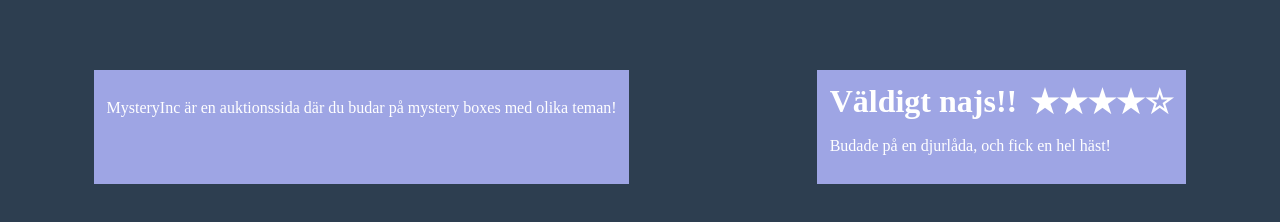
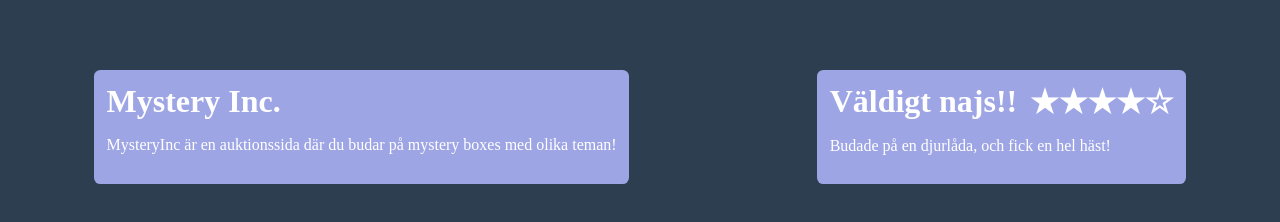
Before and after one commit to MarcusT96/MysteryIncAuctions, a React (Vite) app: page / in a window 1280 px wide. Shown: the part 346-568 px from the top of the page. Built offline with nearby package versions, Linux system fonts and the light colour scheme.

Commit message:
Css updates

```diff
--- a/src/pages/MyHomePage.jsx
+++ b/src/pages/MyHomePage.jsx
@@ -8,6 +8,7 @@ function MyHomePage() {
 
       <div className="homepage-desc-and-revs">
         <div className="homepage-description">
+          <h1>Mystery Inc.</h1>
           <p>MysteryInc är en auktionssida där du budar på mystery boxes med olika teman!</p>
         </div>
         <div className="homepage-reviews">
--- a/src/styles/homePage.css
+++ b/src/styles/homePage.css
@@ -18,8 +18,10 @@ body {
   background-color: #9EA5E4;
   width: 100vw;
   justify-content: center;
-  padding: 1vw;
-  margin: 2vw;
+  padding-top: 1vw;
+  padding-bottom: 1vw;
+  margin-top: 2vw;
+  margin-bottom: 2vw;
 }
 
 .homepage-slider>:first-child {
@@ -36,6 +38,7 @@ body {
 .homepage-reviews {
   background-color: #9EA5E4;
   padding: 1vw;
+  border-radius: 0.5vw;
 }
 
 .homepage-reviews-title-score {
@@ -56,4 +59,10 @@ body {
 .homepage-description {
   background-color: #9EA5E4;
   padding: 1vw;
+  border-radius: 0.5vw;
 }
+
+.homepage-description>h1 {
+  margin-top: 0;
+  margin-bottom: 0;
+}
```
